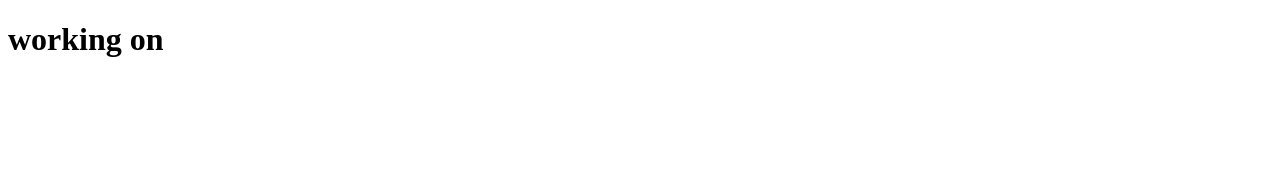
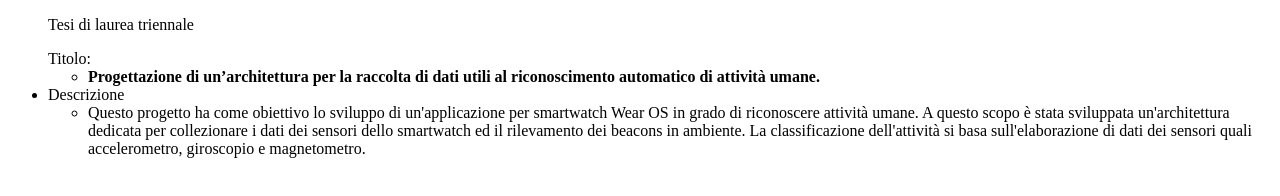
Before and after one commit to marinjereghi/marinjereghi.github.io, a plain HTML site: page index.html in a window 1280 px wide. Drawn offline with Linux system fonts and the light colour scheme.

Commit message:
thesis description
thesis bachelor degree

```diff
--- a/index.html
+++ b/index.html
@@ -6,8 +6,23 @@
 </head>
 
 <body>
-    <h1>working on</h1>
-    <p></p>
+    <ul>
+        <p>Tesi di laurea triennale</p
+        <li>Titolo:</li>
+        <ul>
+            <li>
+                <b>Progettazione di un’architettura per la raccolta di dati utili al riconoscimento automatico di attività umane.</b>
+            </li>
+        </ul>
+        <li>Descrizione</li>
+        <ul>
+            <li>
+                Questo progetto ha come obiettivo lo sviluppo di un'applicazione per smartwatch Wear OS in grado di riconoscere attività umane.
+                A questo scopo è stata sviluppata un'architettura dedicata per collezionare i dati dei sensori dello smartwatch ed il rilevamento dei beacons in ambiente.
+                La classificazione dell'attività si basa sull'elaborazione di dati dei sensori quali accelerometro, giroscopio e magnetometro.
+            </li>
+        </ul>
+    </ul>
 </body>
 
 </html>
```
